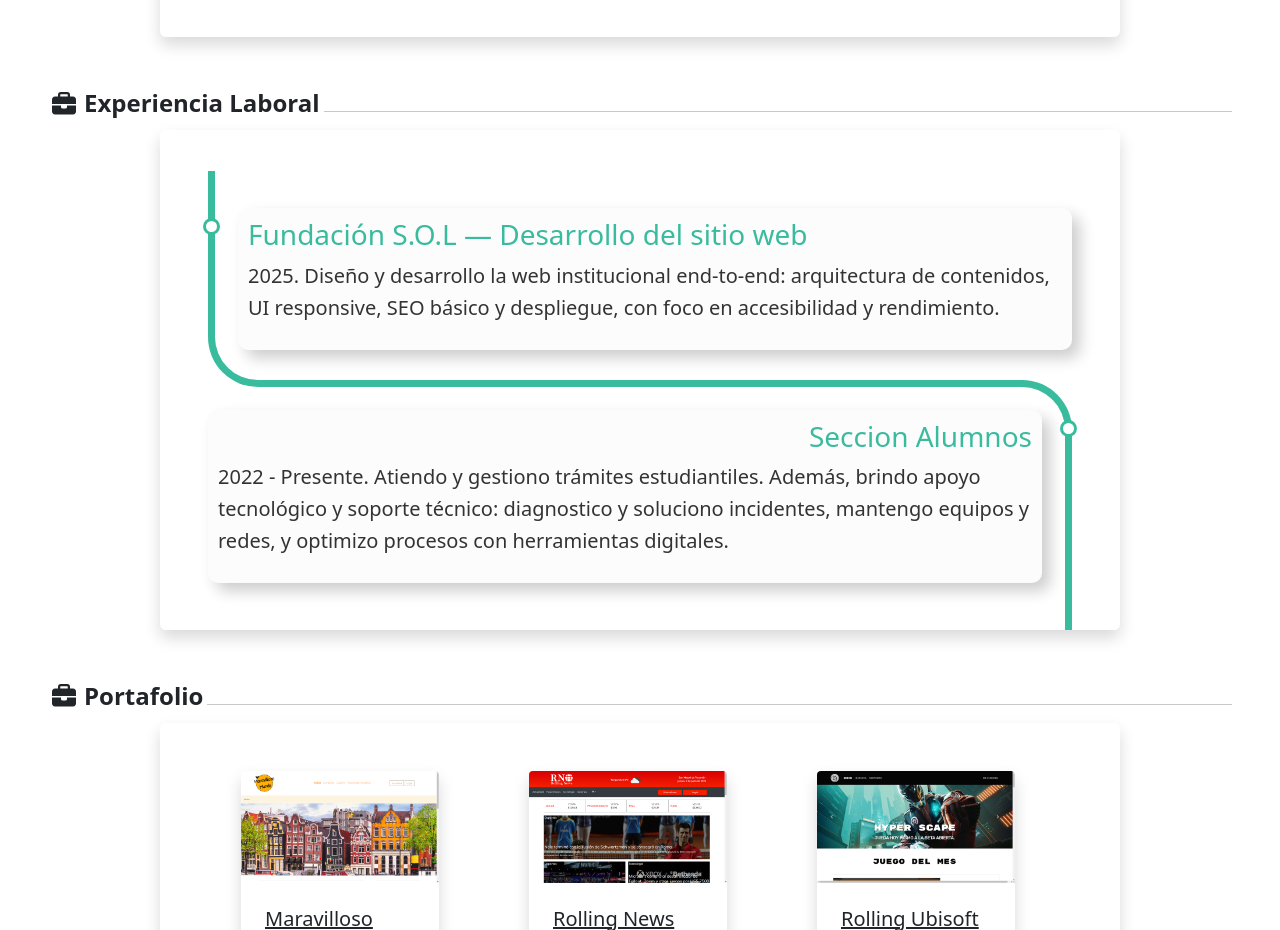
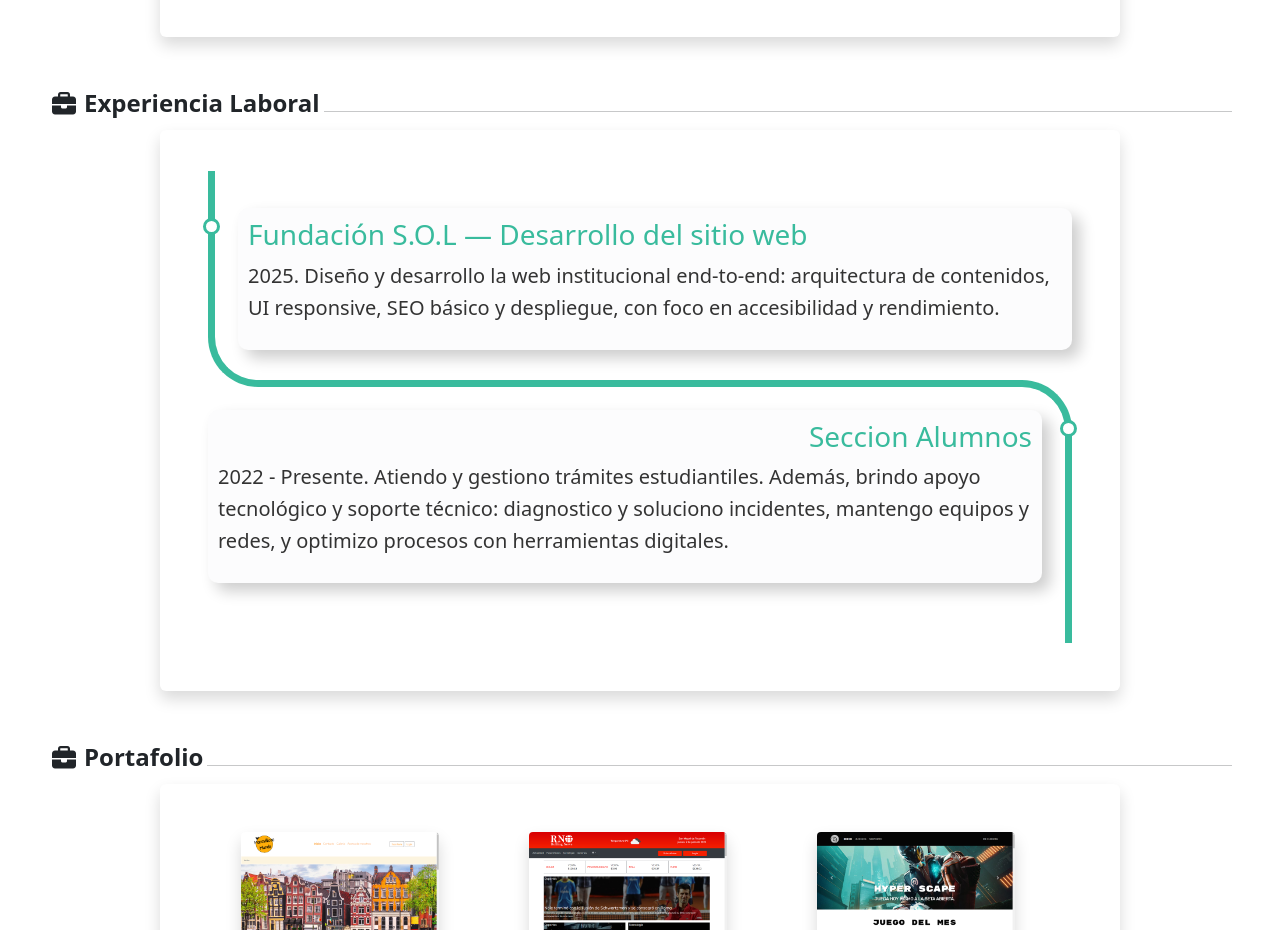
Before and after one commit to Eliseo-Baroni-97/personalpage, a React (Vite) app: page / in a window 1280 px wide. Shown: the part 2660-3590 px from the top of the page. Built offline with nearby package versions, Linux system fonts and the light colour scheme.

Commit message:
feat(UI): Remove scroll from Experience section by adjusting card height

```diff
--- a/src/App.jsx
+++ b/src/App.jsx
@@ -53,7 +53,7 @@ const App = () => {
       <Skills />
 
       <SectionTitle titleKey="experienciaLaboral" icon="fa-briefcase" id="experience"/>
-      <Timeline titleKey="experienciaLaboral" items={experienceItems} />
+      <Timeline titleKey="experienciaLaboral" items={experienceItems} className="timeline-experiencia" />
 
       <SectionTitle titleKey="portafolio" icon="fa-solid fa-briefcase" id="projects"/>
       <Portfolio />
--- a/src/components/Timeline.css
+++ b/src/components/Timeline.css
@@ -78,6 +78,10 @@ body {
 
 }
 
+.timeline-experiencia {
+  max-height: none;
+}
+
 .title {
   color: #39bb9d;
   position: relative;
--- a/src/components/Timeline.jsx
+++ b/src/components/Timeline.jsx
@@ -4,12 +4,12 @@ import Card from "./Card";
 import TimelineItem from "./TimelineItem";
 import "./Timeline.css";
 
-const Timeline = ({ titleKey, items }) => {
+const Timeline = ({ titleKey, items, className }) => {
   const { t } = useTranslation();
 
   return (
     <div className="d-flex justify-content-center">
-      <Card title={t(titleKey)} className="p-5 mb-5 mx-0 card-custom timeline-content scroll-transparent">
+      <Card title={t(titleKey)} className={`p-5 mb-5 mx-0 card-custom timeline-content scroll-transparent ${className || ''}`}>
         <div className="">
           {items.map((item, index) => {
             // Construimos el texto final. Si hay fecha, la añadimos al principio.
```
